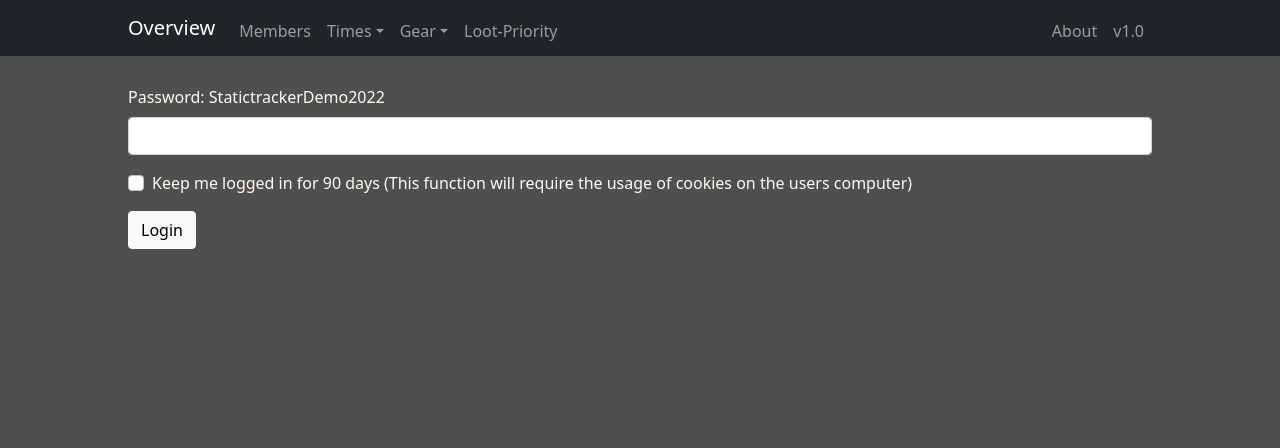
After one commit to tharbring/HaSTe-Statictracker, a PHP site: page /login.php in a window 1280 px wide. The commit adds this page. Shown: the top 448 px of the page. Run offline with PHP 8.4, Linux system fonts and the light colour scheme; data that the repository does not hold is empty.

Commit message:
added login-function

```diff
--- a/content/start.php
+++ b/content/start.php
@@ -1,5 +1,5 @@
 <div class="row">
-    <h1 class="font-header">The SimpSquad</h1>
+    <h1 class="font-header">Statictracker-Demo</h1>
 </div>
 <br>
 <br>
--- a/functions/dbaccess.php
+++ b/functions/dbaccess.php
@@ -1,12 +1,14 @@
 <?php
 
 /** DATENBANK-LOGIN Entwicklerseite */
+
 $servername = "mysql4717.kunden.kontent.com";
 $dbname = "db70242";
 $username = "db70242";
 $password = 'azPJUAoihjNDQ654Ux3C6cieR';
 
-/** DATENBANK-LOGINDATEN LOKAL
+/** DATENBANK-LOGINDATEN LOKAL **/
+/*
 $servername = "localhost";
 $dbname = "statictracker";
 $username = "admin";
--- /dev/null
+++ b/login.php
@@ -0,0 +1,32 @@
+<head>
+    <meta charset="utf-8">
+    <meta name="viewport" content="width=device-width, initial-scale=1">
+    <meta name="description" content="">
+    <meta name="author" content="T. Harbring">
+    <meta name="generator" content="N/A">
+    <title>Statictracker-Demo</title>
+
+    <link rel="canonical" href="https://getbootstrap.com/docs/5.0/examples/navbar-fixed/">
+    <link href="/css/bootstrap.min.css" rel="stylesheet">
+    <link href="styles.css" rel="stylesheet">
+
+</head>
+
+<header>
+    <?php include ($_SERVER['DOCUMENT_ROOT'] . '/includes/header.php'); ?>
+</header>
+<body>
+    <main>
+        <form action="/authenticate.php" method="post">
+            <div class="mb-3">
+                <label for="GroupPassword" class="form-label">Password: StatictrackerDemo2022</label>
+                <input type="password" class="form-control" id="GroupPassword" name="password">
+            </div>
+            <div class="mb-3 form-check">
+                <input type="checkbox" class="form-check-input" id="cookie" name="setcookie">
+                <label class="form-check-label" for="cookie">Keep me logged in for 90 days (This function will require the usage of cookies on the users computer)</label>
+            </div>
+            <button type="submit" class="btn btn-light">Login</button>
+        </form>
+    </main>
+</body>
```
Also changed, not shown: authenticate.php (added, +22 -0 lines), index.php (+6 -1 lines).
